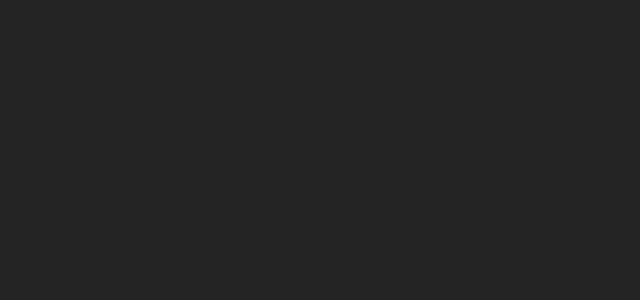
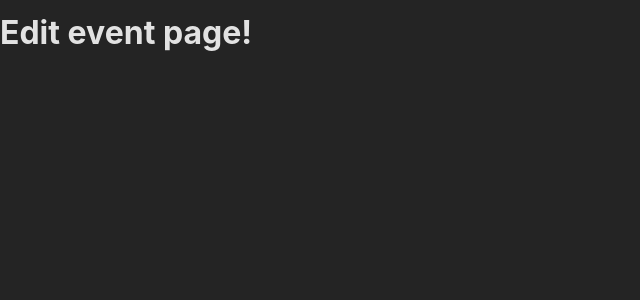
Before and after one commit to jeongsangtae/react-complete-training-advanced-routing, a React (Create React App) app in the folder frontend/: page /events/eventId/edit in a window 1280 px wide. Shown: the top 300 px of the page, without its empty margins (0-640 px from the left). Built offline with nearby package versions, Linux system fonts and the light colour scheme.

Commit message:
React Complete Training Advanced Routing - challenge 1, 2 finish

```diff
--- a/frontend/package.json
+++ b/frontend/package.json
@@ -8,6 +8,7 @@
     "@testing-library/user-event": "^13.5.0",
     "react": "^18.2.0",
     "react-dom": "^18.2.0",
+    "react-router-dom": "^6.17.0",
     "react-scripts": "5.0.1",
     "web-vitals": "^2.1.4"
   },
--- a/frontend/src/App.js
+++ b/frontend/src/App.js
@@ -20,8 +20,24 @@
 // 7. Output the ID of the selected event on the EventDetailPage
 // BONUS: Add another (nested) layout route that adds the <EventNavigation> component above all /events... page components
 
+import { createBrowserRouter, RouterProvider } from "react-router-dom";
+
+import EditEventPage from "./pages/EditEventPage";
+import EventDetailPage from "./pages/EventDetailPage";
+import EventsPage from "./pages/EventsPage";
+import HomePage from "./pages/HomePage";
+import NewEventPage from "./pages/NewEventPage";
+
+const router = createBrowserRouter([
+  { path: "/", element: <HomePage /> },
+  { path: "/events", element: <EventsPage /> },
+  { path: "/events/eventId", element: <EventDetailPage /> },
+  { path: "/events/new", element: <NewEventPage /> },
+  { path: "/events/eventId/edit", element: <EditEventPage /> },
+]);
+
 function App() {
-  return <div></div>;
+  return <RouterProvider router={router} />;
 }
 
 export default App;
--- /dev/null
+++ b/frontend/src/pages/EditEventPage.js
@@ -0,0 +1,5 @@
+const EditEventPage = () => {
+  return <h1>Edit event page!</h1>;
+};
+
+export default EditEventPage;
--- /dev/null
+++ b/frontend/src/pages/EventDetailPage.js
@@ -0,0 +1,5 @@
+const EventDetailPage = () => {
+  return <h1>Event detail page!</h1>;
+};
+
+export default EventDetailPage;
--- /dev/null
+++ b/frontend/src/pages/EventsPage.js
@@ -0,0 +1,5 @@
+const EventsPage = () => {
+  return <h1>Event page!</h1>;
+};
+
+export default EventsPage;
--- /dev/null
+++ b/frontend/src/pages/HomePage.js
@@ -0,0 +1,5 @@
+const HomePage = () => {
+  return <h1>Home page!</h1>;
+};
+
+export default HomePage;
--- /dev/null
+++ b/frontend/src/pages/NewEventPage.js
@@ -0,0 +1,5 @@
+const NewEventPage = () => {
+  return <h1>New event page!</h1>;
+};
+
+export default NewEventPage;
```
Also changed, not shown: frontend/src/index.js (+5 -5 lines), 1 other file (tests, documents, lock files or other folders).
